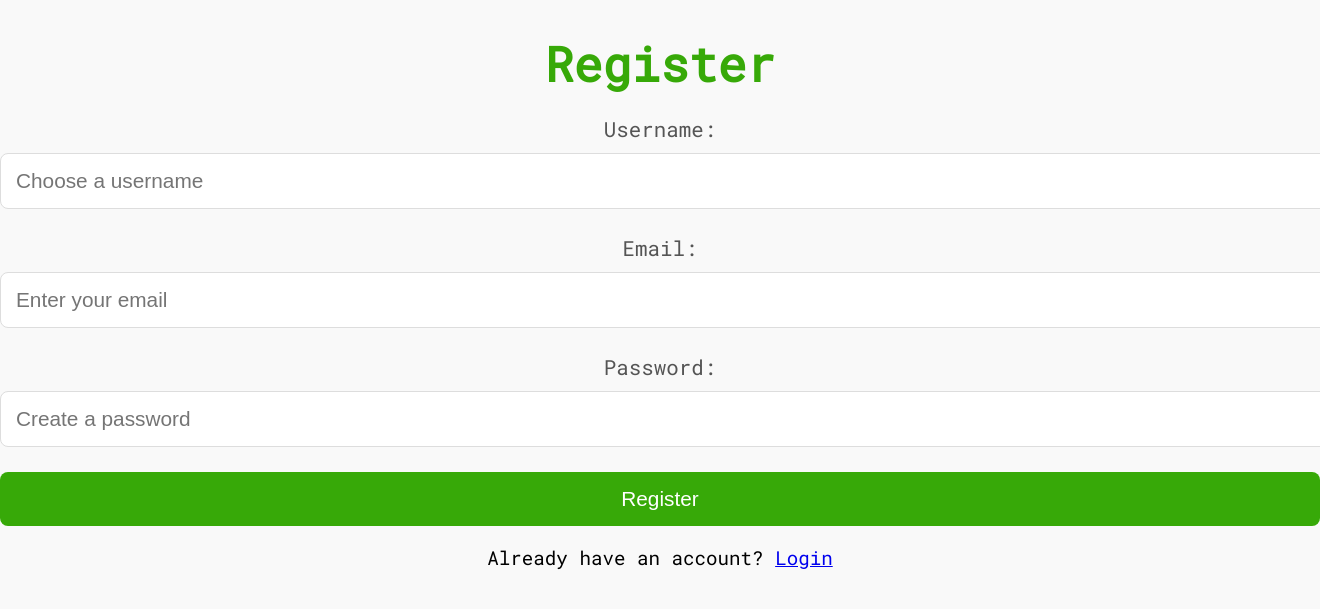
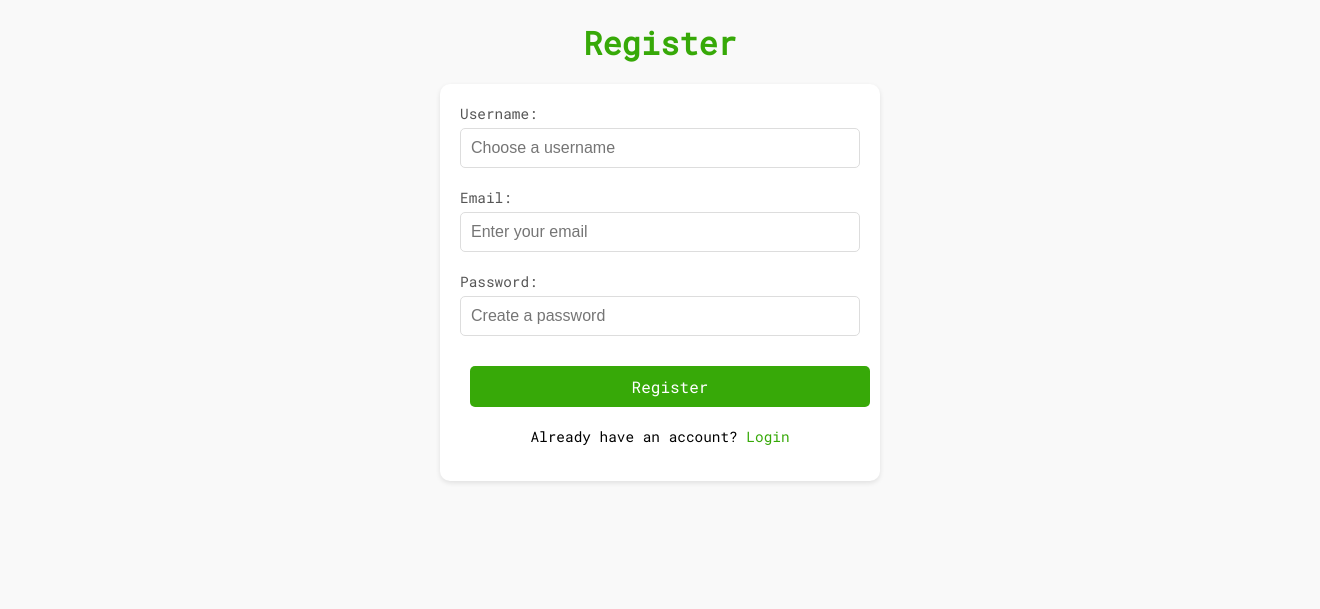
Before and after one commit to manipchi/gops, a Flask app: page /register in a window 1320 px wide; the page is wider, and only the part inside the window is pictured. Shown: the top 609 px of that part. Run offline with Flask 3, Linux system fonts and the light colour scheme.

Commit message:
problem for another day

```diff
--- a/static/css/styles.css
+++ b/static/css/styles.css
@@ -5,48 +5,47 @@ body {
     background-color: #f9f9f9;
     margin: 0;
     padding: 0;
-    font-size: 1.2rem; /* Global scaling for better visibility */
 }
 
 /* Game Container */
 #game-container {
-    max-width: 600px; /* Larger container for mobile */
+    max-width: 500px;
     margin: 20px auto;
-    padding: 20px; /* Add padding for spaciousness */
+    padding: 10px;
 }
 
 /* Header */
 h1 {
     color: #37A908;
-    font-size: 3rem; /* Bigger header text */
-    margin-bottom: 20px;
+    font-size: 2rem;
+    margin-bottom: 10px;
 }
 
 /* Welcome Message */
 #welcome-message {
-    font-size: 1.5rem; /* Bigger welcome message */
-    margin-bottom: 20px;
+    font-size: 1rem;
+    margin-bottom: 15px;
 }
 
-/* Join Game Button Container */
+/* Join Game button container */
 #join-game-container {
     display: flex;
     justify-content: center;
     align-items: center;
-    margin: 30px 0;
+    margin: 20px 0;
 }
 
 /* Ensure Join Game button is centered */
 #join-btn {
     display: block;
     margin: 0 auto;
-    padding: 20px 40px; /* Larger padding for touch devices */
-    font-size: 1.5rem; /* Bigger button text */
+    padding: 15px 30px; /* Adjust padding for a better look */
+    font-size: 1.2em;
     font-family: 'Roboto Mono', monospace;
     background-color: #37A908;
     color: white;
     border: none;
-    border-radius: 8px;
+    border-radius: 5px;
     cursor: pointer;
 }
 
@@ -118,27 +122,60 @@ tr:nth-child(even) {
 }
 
 tr:hover {
-    background-color: #e0e0e0;
+    background-color: #e0e0e0; /* Subtle highlight on hover */
+}
+
+/* Back to Home Link Styling */
+.back-to-home {
+    margin-top: 20px;
+    font-size: 1rem;
+}
+
+.back-link {
+    color: #555;
+    text-decoration: none;
+    font-size: 1rem;
+    border-bottom: 1px solid transparent;
+    transition: all 0.3s ease-in-out;
+}
+
+.back-link:hover {
+    color: #37A908;
+    border-bottom: 1px solid #37A908;
+}
+
+/* Form Container */
+.form-container {
+    width: 90%;
+    max-width: 400px;
+    margin: 20px auto;
+    background-color: white;
+    padding: 20px;
+    border-radius: 10px;
+    box-shadow: 0 2px 5px rgba(0, 0, 0, 0.1);
 }
 
 /* Styled Form */
 .styled-form .form-group {
-    margin-bottom: 25px;
+    margin-bottom: 20px;
+    text-align: left;
 }
 
 .styled-form label {
     display: block;
-    font-size: 1.3rem;
-    margin-bottom: 10px;
+    font-size: 0.9rem;
+    margin-bottom: 5px;
     color: #555;
 }
 
 .styled-form input {
     width: 100%;
-    padding: 15px;
-    font-size: 1.3rem; /* Bigger inputs */
+    padding: 10px;
+    font-size: 1rem;
     border: 1px solid #ddd;
-    border-radius: 8px;
+    border-radius: 5px;
+    box-sizing: border-box;
+    transition: border-color 0.3s;
 }
 
 .styled-form input:focus {
@@ -149,12 +186,12 @@ tr:hover {
 /* Form Buttons */
 .form-button {
     width: 100%;
-    padding: 15px;
-    font-size: 1.3rem;
+    padding: 10px;
+    font-size: 1rem;
     background-color: #37A908;
     color: white;
     border: none;
-    border-radius: 8px;
+    border-radius: 5px;
     cursor: pointer;
     transition: background-color 0.3s, transform 0.1s;
 }
@@ -163,23 +200,101 @@ tr:hover {
     background-color: #2e7a06;
 }
 
+.form-button:active {
+    transform: scale(0.98);
+}
+
+/* Footer Links */
+.form-footer {
+    margin-top: 10px;
+    font-size: 0.9rem;
+    text-align: center;
+}
+
+.form-footer a {
+    color: #37A908;
+    text-decoration: none;
+    transition: color 0.3s;
+}
+
+.form-footer a:hover {
+    color: #2e7a06;
+}
+
 /* Error Message Styling */
 .error-message {
-    font-size: 1.3rem;
-    padding: 15px;
+    background-color: #f8d7da;
+    color: #721c24;
+    border: 1px solid #f5c6cb;
+    padding: 10px;
+    border-radius: 5px;
+    margin-bottom: 15px;
+    text-align: center;
+    font-size: 0.9rem;
+}
+
+/* General Button Styling */
+button {
+    font-family: 'Roboto Mono', monospace; /* Ensure consistent font */
+    margin: 10px;
+    padding: 10px 20px;
+    font-size: 1rem;
+    background-color: #37A908;
+    color: white;
+    border: none;
+    border-radius: 5px;
+    cursor: pointer;
+    transition: background-color 0.3s;
+}
+
+button:hover {
+    background-color: #2e7a06;
+}
+
+button:active {
+    transform: scale(0.98); /* Slightly shrink button on click */
+}
+
+/* Specific Styling for Return Home Button */
+#return-home-btn {
+    display: inline-block;
+    text-align: center;
+    font-size: 1rem;
+    background-color: #37A908;
+    color: white;
+    border: none;
+    border-radius: 5px;
+    padding: 10px 20px;
+    cursor: pointer;
+    transition: background-color 0.3s, transform 0.1s;
+}
+
+#return-home-btn:hover {
+    background-color: #2e7a06;
+}
+
+#return-home-btn:active {
+    transform: scale(0.98);
+}
+
+/* Hide Unnecessary Elements During Gameplay */
+body.in-game #join-game-container,
+body.in-game #nav-links,
+body.in-game #welcome-message {
+    display: none;
 }
 
 /* Card Styling for Gameplay */
 .card {
     display: inline-block;
-    padding: 20px;
-    margin: 10px;
-    font-size: 2rem; /* Bigger card text */
+    padding: 15px;
+    margin: 5px;
+    font-size: 1rem;
     text-align: center;
     color: black;
     background-color: white;
     border: 1px solid #ddd;
-    border-radius: 8px;
+    border-radius: 5px;
     cursor: pointer;
     transition: background-color 0.3s, transform 0.1s;
 }
```
Also changed, not shown: other parts of static/css/styles.css (+27 -38 lines).
